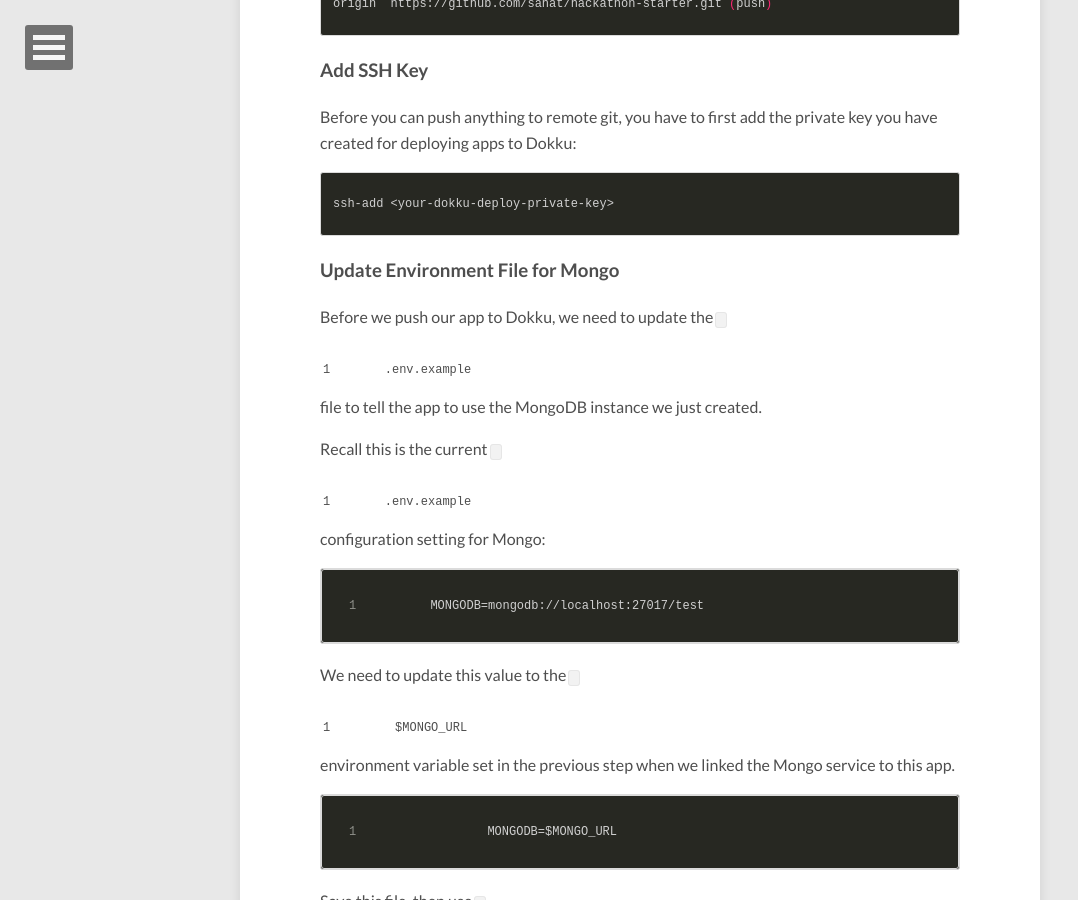
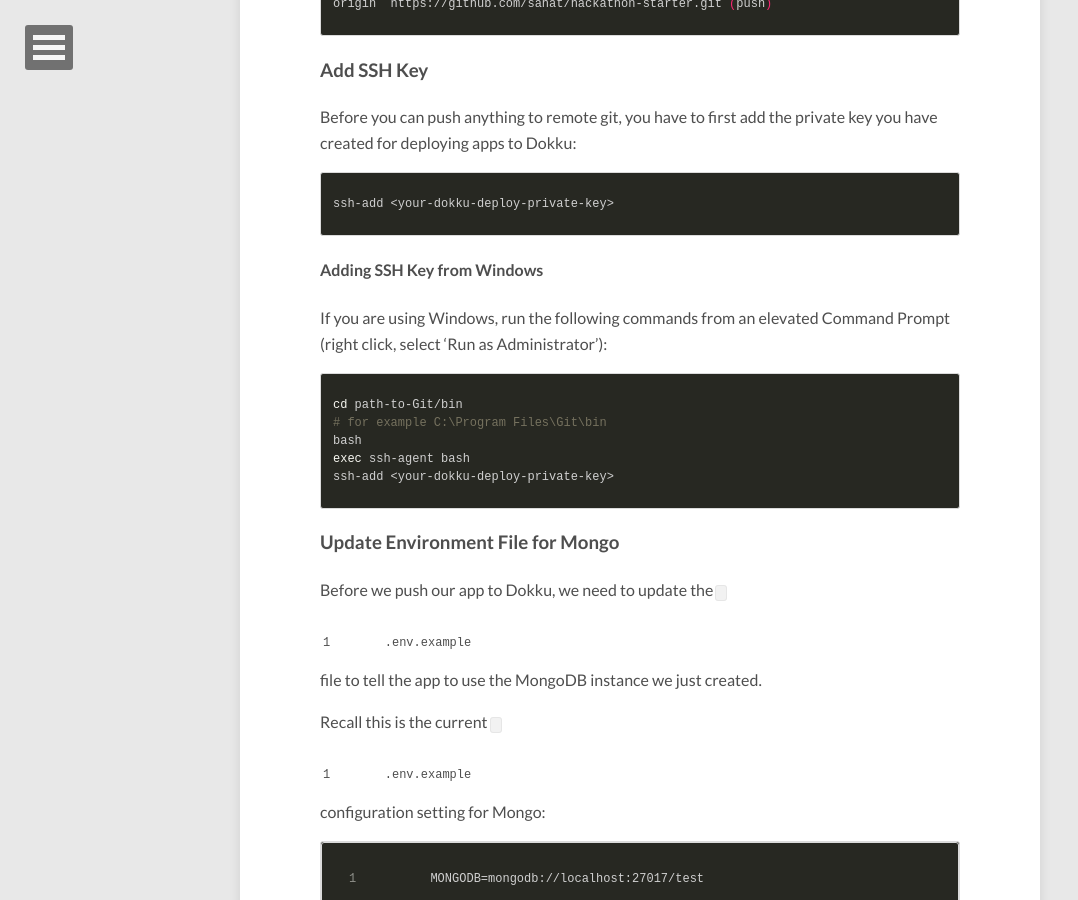
Before and after one commit to ritazh/devopsfun, a Jekyll site: the page built from _posts/2015-12-21-deploying-app.md, in a window 1280 px wide and 900 px high, scrolled down 2969 px. Shown: the whole window, without its empty margins (0-1078 px from the left). Built offline with Jekyll 4.4.1, drawn with Linux system fonts in a browser that asks for light colours; nearby versions of some CDN libraries.

Commit message:
Add how to ssh-add for Windows

```diff
--- a/_posts/2015-12-21-deploying-app.md
+++ b/_posts/2015-12-21-deploying-app.md
@@ -87,6 +87,16 @@ Before you can push anything to remote git, you have to first add the private ke
 ssh-add <your-dokku-deploy-private-key>
 {% endhighlight %}
 
+#### Adding SSH Key from Windows
+If you are using Windows, run the following commands from an elevated Command Prompt (right click, select 'Run as Administrator'):
+{% highlight bash %}
+cd path-to-Git/bin
+# for example C:\Program Files\Git\bin
+bash
+exec ssh-agent bash
+ssh-add <your-dokku-deploy-private-key>
+{% endhighlight %}
+
 ### Update Environment File for Mongo
 Before we push our app to Dokku, we need to update the `.env.example` file to tell the app to use the MongoDB instance we just created.
 
```
